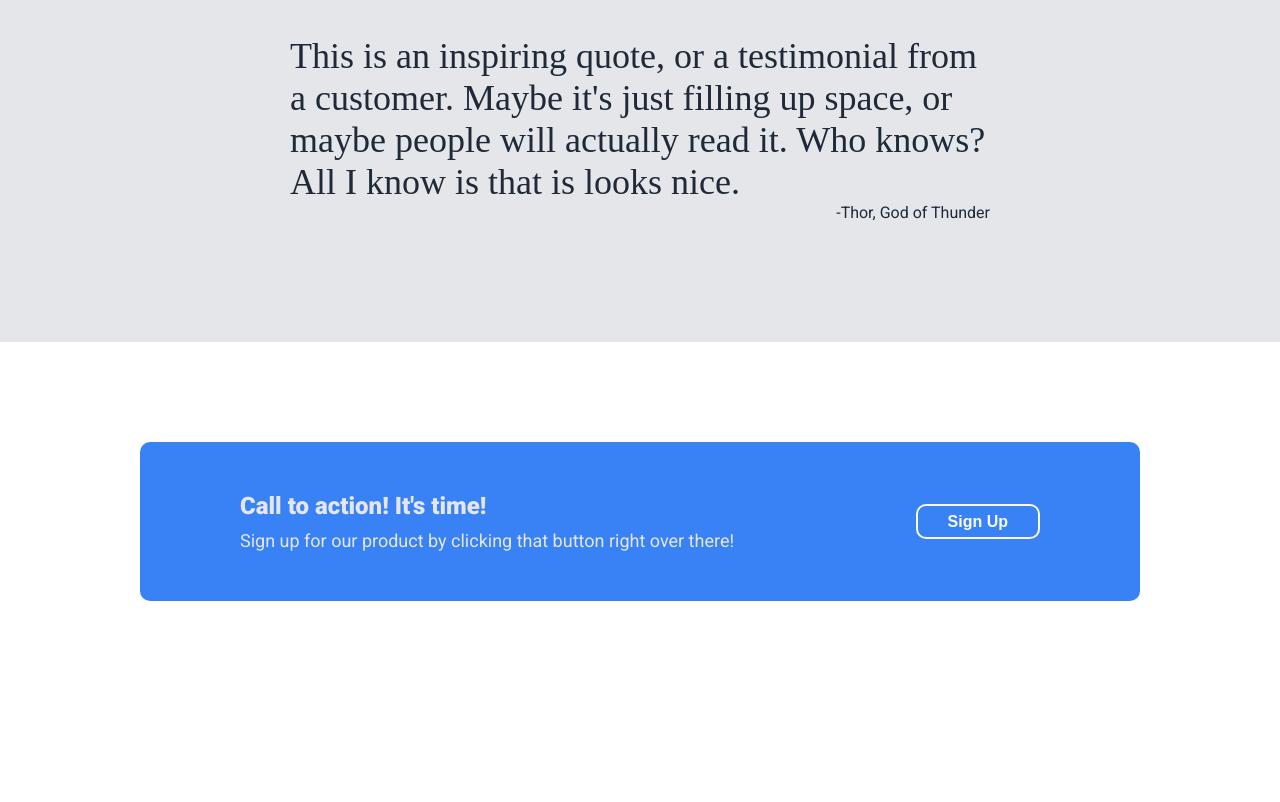
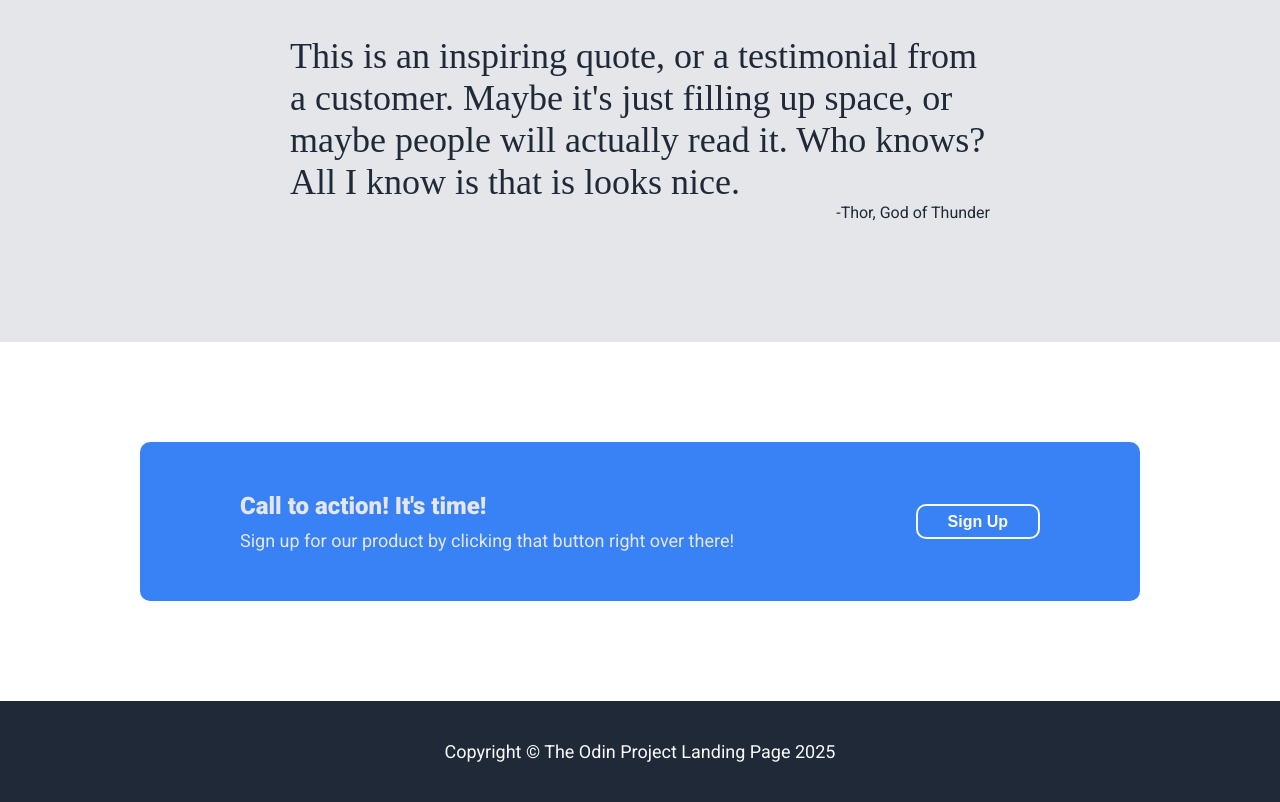
Before and after one commit to trivopia/TOP-Flexbox-Project-Landing-Page, a plain HTML site: page index.html in a window 1280 px wide. Shown: the part 903-1705 px from the top of the page. Before the commit the page ends 1604 px from the top, so only its background shows below. Drawn offline with Linux system fonts and the light colour scheme.

Commit message:
modified:   index.html modified:   styles.css
Created a footer

```diff
--- a/index.html
+++ b/index.html
@@ -69,6 +69,10 @@
       </div>
     </div>
 
+    <div class="footer">
+      <p>Copyright © The Odin Project Landing Page 2025</p>
+    </div>
+
   </body>
 
 </html>
--- a/styles.css
+++ b/styles.css
@@ -134,3 +134,16 @@ body, p{
   font-weight: bold;
 
 }
+
+.footer {
+  display: flex;
+  justify-content: center;
+  align-items: center;
+  background-color: #1f2937;
+  color: #f9faf8;
+  padding: 40px;
+}
+
+.footer p {
+  font-size: 18px;
+}
```
